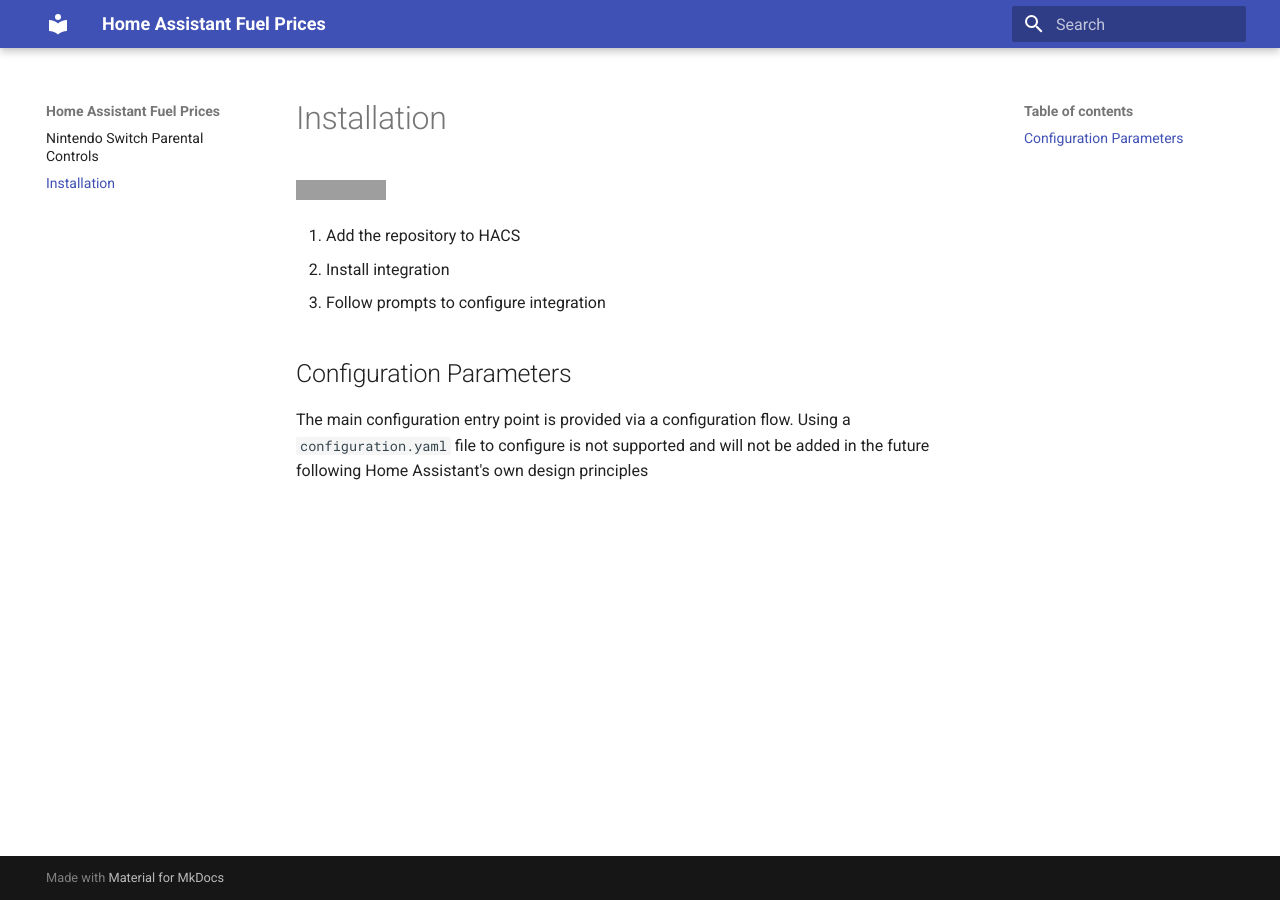
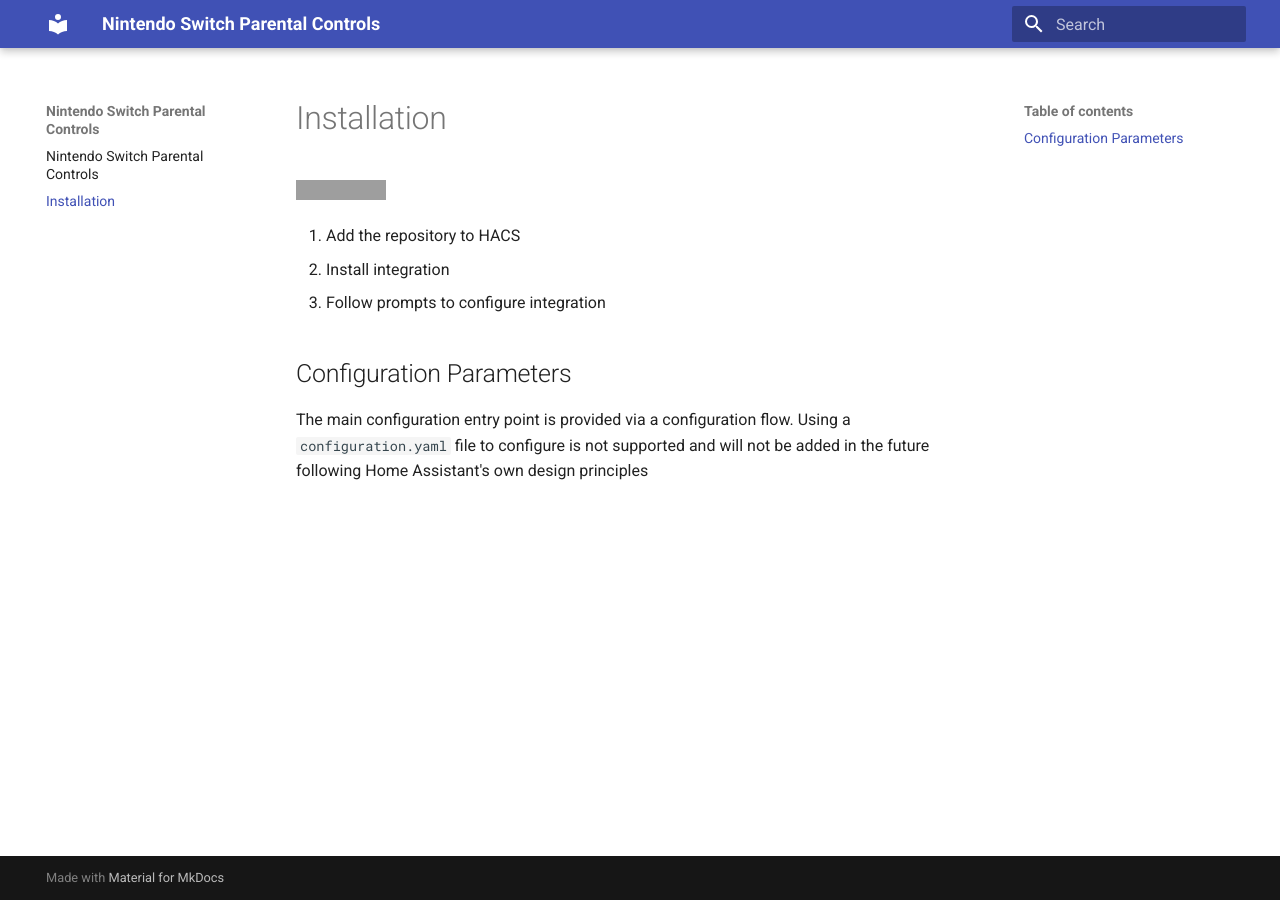
Before and after one commit to pantherale0/ha-nintendoparentalcontrols, an MkDocs documentation site: the page built from docs/installation.md, in a window 1280 px wide. Built offline with MkDocs 1.6.1 and Material for MkDocs 9.7.7, drawn with Linux system fonts in a browser that asks for light colours; part of the change alters nothing that is shown; grey boxes are pictures that could not be loaded.

```diff
--- a/docs/installation.md
+++ b/docs/installation.md
@@ -3,8 +3,8 @@
 [![Open your Home Assistant instance and open a repository inside the Home Assistant Community Store.](https://my.home-assistant.io/badges/hacs_repository.svg)](https://my.home-assistant.io/redirect/hacs_repository/?owner=pantherale0&category=integration&repository=ha-nintendoparentalcontrols)
 
 1. Add the repository to HACS
-1. Install integration
-1. Follow prompts to configure integration
+2. Install integration
+3. Follow prompts to configure integration
 
 ## Configuration Parameters
 
--- a/mkdocs.yml
+++ b/mkdocs.yml
@@ -1,4 +1,4 @@
-site_name: Home Assistant Fuel Prices
+site_name: Nintendo Switch Parental Controls
 theme:
   name: material
   features:
```
Also changed, not shown: docs/index.md (line endings or trailing spaces), requirements.docs.txt (line endings or trailing spaces), 2 other files.
